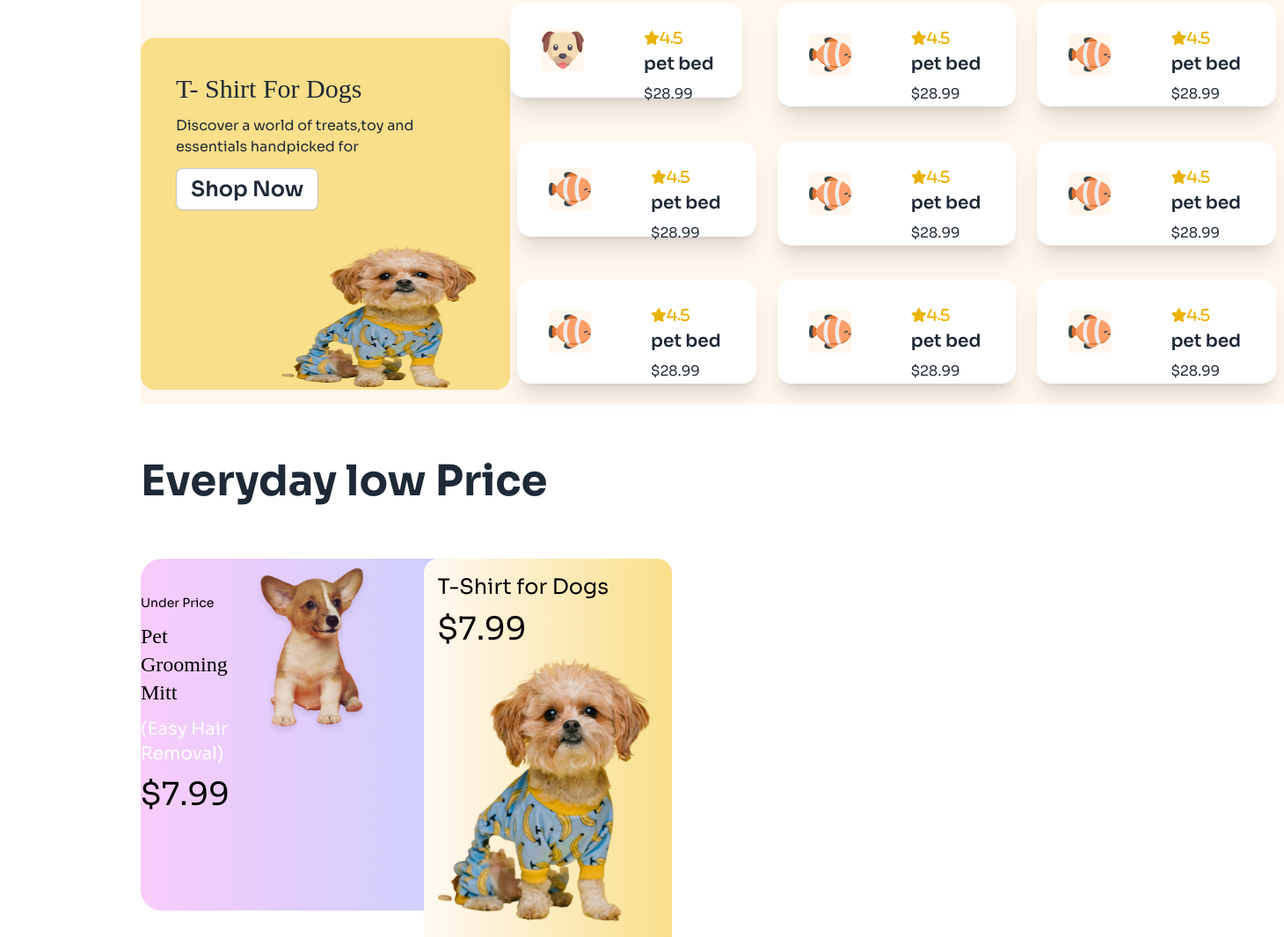
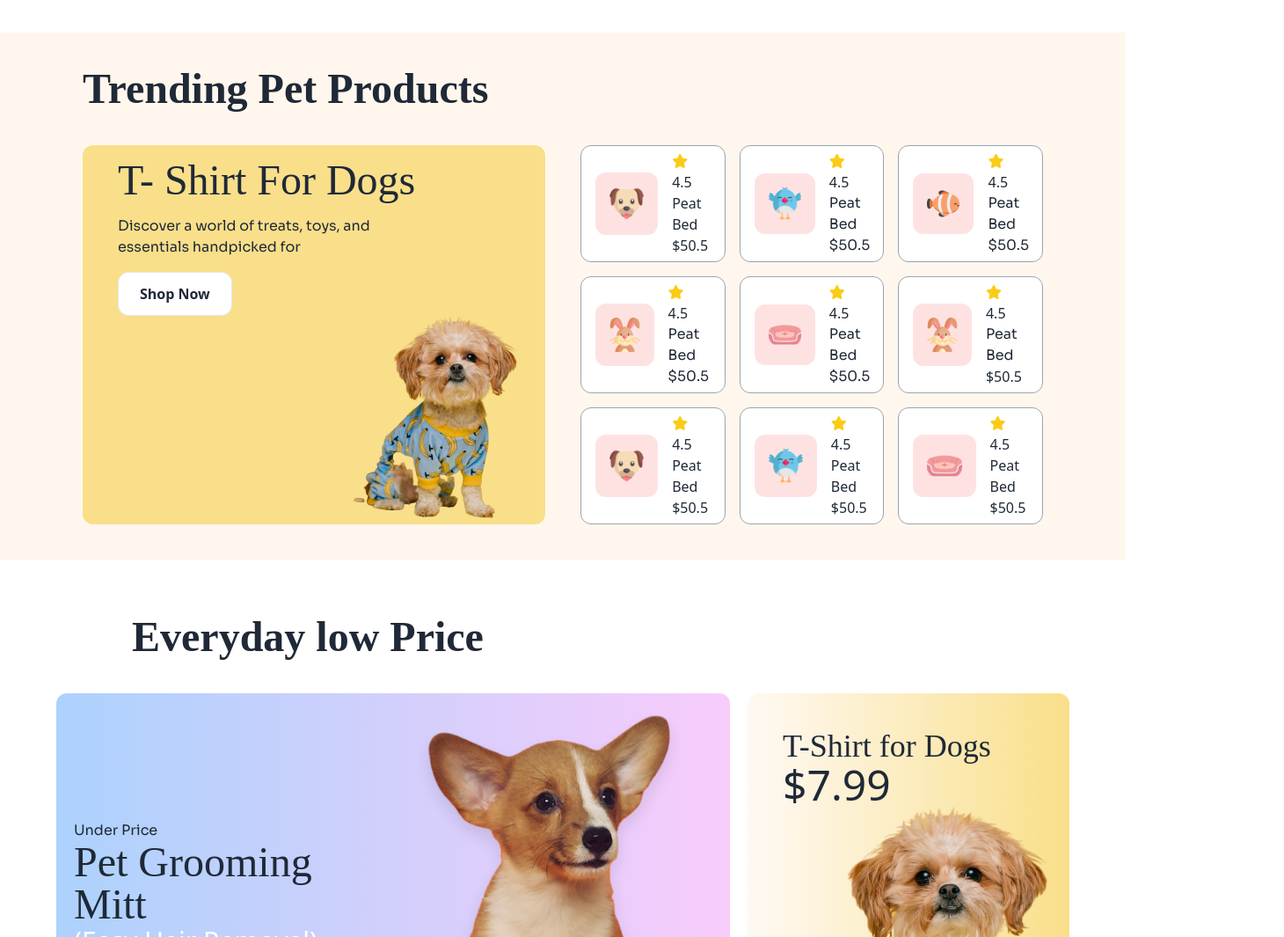
Before and after one commit to afridi45310/assignment-3, a plain HTML site: page index.html in a window 1280 px wide. Shown: the part 1335-2400 px from the top of the page at 88% size, 1460 px wide, since content can reach past the window. Drawn offline with nearby package versions, Linux system fonts and the light colour scheme; a web font is replaced by a local one.

Commit message:
all finished

```diff
--- a/index.html
+++ b/index.html
@@ -4,17 +4,15 @@
     <meta charset="UTF-8">
     <meta name="viewport" content="width=device-width, initial-scale=1.0">
     <title>Document</title>
+    <!-- tailwind link  -->
     <link href="https://cdn.jsdelivr.net/npm/daisyui@4.12.23/dist/full.min.css" rel="stylesheet" type="text/css" />
-
     <script src="https://cdn.tailwindcss.com"></script>
-
+    <!-- tailwind link  -->
+    <!-- font link  -->
     <link rel="preconnect" href="https://fonts.googleapis.com">
     <link rel="preconnect" href="https://fonts.gstatic.com" crossorigin>
     <link href="https://fonts.googleapis.com/css2?family=ADLaM+Display&family=Sora:wght@100..800&display=swap" rel="stylesheet">
 
-    <script src="https://kit.fontawesome.com/9caef2a808.js" crossorigin="anonymous">
-    </script>
-    <script src="https://kit.fontawesome.com/9caef2a808.js" crossorigin="anonymous"></script>
     <style>
       .adlam {
       font-family: "ADLaM Display", serif;
@@ -28,6 +26,13 @@
       font-style: normal;
   }
       </style>
+    <!-- fonts link  -->
+     <!-- icon link  -->
+     <script src="https://kit.fontawesome.com/9caef2a808.js" crossorigin="anonymous">
+    </script>
+    <script src="https://kit.fontawesome.com/9caef2a808.js" crossorigin="anonymous"></script>
+    <!-- icon link  -->
+    <!-- tailwind script  -->
    <script>
     tailwind.config = {
       theme: {
@@ -38,11 +43,13 @@
           },
         },
       },
-    },
+    }
   </script>
+    <!-- tailwind script  -->
+
 </head>
-<body class="sora-font ">
-    <header class="md:ml-40 ml-7 md:mr-40 mx-auto ">
+<body>
+  <header>
     <nav class="bg-[#FFF9F4] py-4">
       <div class="w-11/12 mx-auto">
           <div class="flex justify-between items-center">
@@ -69,8 +76,9 @@
             </div>
       </div>
   </nav>
-
-        <!-- title -->
+  </header>
+  <main>
+    <!-- banner herre -->
     <section class="">
       <div class="max-w-7xl flex flex-col mx-auto w-11/12 overflow-hidden mb-16">
         <div class=" z-20 space-y-4">
@@ -93,13 +101,14 @@
         </div>
       </div>
     </section>
-         <!--  -->
-         <section class="mb-10 ">
-          <div>
+    <!-- banner herre -->
+            <!-- Browse By Categories here -->
+            <section class="mb-10  w-11/12 mx-auto">
+              <div >
                 <h1 class="adlam font-bold md:text-5xl mb-7">Browse By Categories</h1>
               </div>
-        <div class=" gap-8 grid grid-cols-2 lg:grid-cols-6  overflow-x-hidden">
-          <div class="card bg-[#F9DF8A] w-[200px] h-[260px] shadow-xl mb-4">
+            <div class=" grid grid-cols-2 lg:grid-cols-6 gap-6 ">
+              <div class="card bg-[#F9DF8A]    mb-4">
                 <figure class="px-10 pt-10">
                   <div>
                     <img class="p-8  rounded xl: rounded-full  bg-white" src="image/dog-cartoon.png" alt="">
@@ -111,7 +120,7 @@
                   <p>3 items</p>
                 </div>
               </div>
-          <div class="card bg-[#F9DF8A] w-[200px] h-[260px] shadow-xl mb-4">
+              <div class="card bg-[#F9DF8A]    mb-4">
                 <figure class="px-10 pt-10">
                   <div>
                     <img class="p-8  rounded xl: rounded-full  bg-white" src="image/fish-cartoon.png" alt="">
@@ -123,7 +132,7 @@
                   <p>3 items</p>
                 </div>
               </div>
-          <div class="card bg-[#F9DF8A] w-[200px] h-[260px] shadow-xl mb-4">
+              <div class="card bg-[#F9DF8A]    mb-4">
                 <figure class="px-10 pt-10">
                   <div>
                     <img class="p-8  rounded xl: rounded-full  bg-white" src="image/cat-cartoon.png" alt="">
@@ -135,7 +144,7 @@
                   <p>3 items</p>
                 </div>
               </div>
-          <div class="card bg-[#F9DF8A] w-[200px] h-[260px] shadow-xl mb-4">
+              <div class="card bg-[#F9DF8A]    mb-4">
                 <figure class="px-10 pt-10">
                   <div>
                     <img class="p-8  rounded xl: rounded-full  bg-white" src="image/bird-cartoon.png" alt="">
@@ -147,7 +156,7 @@
                   <p>3 items</p>
                 </div>
               </div>
-          <div class="card bg-[#F9DF8A] w-[200px] h-[260px] shadow-xl mb-4">
+              <div class="card bg-[#F9DF8A]    mb-4">
                 <figure class="px-10 pt-10">
                   <div>
                     <img class="p-8  rounded xl: rounded-full  bg-white" src="image/mouse-cartoon.png ">
@@ -159,7 +168,7 @@
                   <p>3 items</p>
                 </div>
               </div>
-          <div class="card bg-[#F9DF8A] w-[200px] h-[260px] shadow-xl mb-4">
+              <div class="card bg-[#F9DF8A]    mb-4">
                 <figure class="px-10 pt-10">
                   <div>
                     <img class="p-8  rounded xl: rounded-full  bg-white" src="image/rabbit-cartoon.png" alt="">
@@ -173,181 +182,189 @@
               </div>
             </div>
              </section>
-         <!-- 4th -->
-
-         <section class="bg-orange-50 w-[1300px] mb-16 gap-6 ">
-          <div class="mb-10 p-6 space-y-2">
-            <h1 class="adlam md:text-5xl font-bold">Trending Pet Products</h1>
+            <!-- Browse By Categories top -->
+             <!-- tranding pet product here strat  -->
+             <section class="bg-orange-50 mb-16 p-10">
+               <h1 class="adlam lg:text-5xl font-bold w-[91%] mx-auto mb-10">Trending Pet Products</h1>
+               <div class="w-[91%] grid grid-cols-2 mx-auto gap-10">
+                  <div class="bg-[#F9DF8A] rounded-xl">
+                    <div>
+                      <div class="space-y-4 pl-10 rounded-xl">
+                        <h2 class="adlam text-5xl pt-4">T- Shirt For Dogs</h2>
+                        <p class="sora-font">Discover a world of treats, toys, and <br> essentials handpicked for </p>
+                        <button class="border bg-white px-6 py-3 rounded-xl sora font-bold">
+                          Shop Now
+                        </button>
                       </div>
-          <div class="lg:flex">
-          <div class="card flex bg-[#F9DF8A] w-[420px] h-[400px] mb-4 mb-10 my-10">
-            <div class="relative p-10 space-y-3 flex-1">
-              <h2 class="adlam md:text-3xl">T- Shirt For Dogs</h2>
-              <p class="sora-font">Discover a world of treats,toy and essentials handpicked for</p>
-
-              <button class=" text-2xl btn btn-active bg-white">Shop Now</button>
-            </div>
-            <div class="  md:ml-40 ml-9 mt-25- justify-end  ">
-              <img class=" w-[230px] h-[170px] " src="image/cute-pet-mid.png ">
-            </div>
-          </div>
-          <!--  -->
-        <div class="gap-4 space-x-2 grid grid-row-3 lg:grid-cols-3 md:grid-row-2">
-          <div class="card card-side bg-white shadow-xl h-[108px]  mr-4">
-            <figure class="p-9">
-             <img class="bg-orange-50 rounded xl" src="image/dog-cartoon.png" alt="">
-            </figure>
-            <div class="card-body">
-              <i class="fa-solid fa-star text-yellow-500">4.5</i>
-              <h2 class="card-title">pet bed</h2>
-              $28.99
-            </div>
-          </div>
-          <div class="card card-side bg-white shadow-xl h-[118px]  ">
-            <figure class="p-9">
-             <img class="bg-orange-50 rounded xl" src="image/fish-cartoon.png" alt="">
-            </figure>
-            <div class="card-body">
-              <i class="fa-solid fa-star text-yellow-500">4.5</i>
-              <h2 class="card-title">pet bed</h2>
-              $28.99
-            </div>
-          </div>
-          <div class="card card-side bg-white shadow-xl h-[118px] ">
-            <figure class="p-9">
-             <img class="bg-orange-50 rounded xl" src="image/fish-cartoon.png" alt="">
-            </figure>
-            <div class="card-body">
-              <i class="fa-solid fa-star text-yellow-500">4.5</i>
-              <h2 class="card-title">pet bed</h2>
-              $28.99
-            </div>
-          </div>
-          <div class="card card-side bg-white shadow-xl h-[108px]  ">
-            <figure class="p-9">
-             <img class="bg-orange-50 rounded xl" src="image/fish-cartoon.png" alt="">
-            </figure>
-            <div class="card-body">
-              <i class="fa-solid fa-star text-yellow-500">4.5</i>
-              <h2 class="card-title">pet bed</h2>
-              $28.99
-            </div>
-          </div>
-          <div class="card card-side bg-white shadow-xl h-[118px]  ">
-            <figure class="p-9">
-             <img class="bg-orange-50 rounded xl" src="image/fish-cartoon.png" alt="">
-            </figure>
-            <div class="card-body">
-              <i class="fa-solid fa-star text-yellow-500">4.5</i>
-              <h2 class="card-title">pet bed</h2>
-              $28.99
-            </div>
-          </div>
-          <div class="card card-side bg-white shadow-xl h-[118px]  ">
-            <figure class="p-9">
-             <img class="bg-orange-50 rounded xl" src="image/fish-cartoon.png" alt="">
-            </figure>
-            <div class="card-body">
-              <i class="fa-solid fa-star text-yellow-500">4.5</i>
-              <h2 class="card-title">pet bed</h2>
-              $28.99
-            </div>
-          </div>
-          <div class="card card-side bg-white shadow-xl h-[118px]  ">
-            <figure class="p-9">
-             <img class="bg-orange-50 rounded xl" src="image/fish-cartoon.png" alt="">
-            </figure>
-            <div class="card-body">
-              <i class="fa-solid fa-star text-yellow-500">4.5</i>
-              <h2 class="card-title">pet bed</h2>
-              $28.99
-            </div>
-          </div>
-          <div class="card card-side bg-white shadow-xl h-[118px]  ">
-            <figure class="p-9">
-             <img class="bg-orange-50 rounded xl" src="image/fish-cartoon.png" alt="">
-            </figure>
-            <div class="card-body">
-              <i class="fa-solid fa-star text-yellow-500">4.5</i>
-              <h2 class="card-title">pet bed</h2>
-              $28.99
-            </div>
-          </div>
-          <div class="card card-side bg-white shadow-xl h-[118px]  ">
-            <figure class="p-9">
-             <img class="bg-orange-50 rounded xl" src="image/fish-cartoon.png" alt="">
-            </figure>
-            <div class="card-body">
-              <i class="fa-solid fa-star text-yellow-500">4.5</i>
-              <h2 class="card-title">pet bed</h2>
-              $28.99
+                      <div class="-mt-20 grid place-content-end">
+                        <img src="image/cute-pet-small.png" alt="">
                       </div>
                     </div>
                   </div>
-         </section>
-         <!-- card -->
-    <section class="gap-6 w-12/12 mx-auto max-w-8x mb-16 grid md:grid col-1 lg:grid-cols-2 mt-15 mb-32">
-       <div class="mb-10">
-        <h1 class="text-5xl font-bold">Everyday low Price</h1>
+                  <div class=" grid lg:grid-cols-3 gap-4">
+                    <div class="bg-white flex gap-4 border pl-4 items-center border-gray-400 rounded-xl">
+                      <div>
+                        <img class="bg-red-100 p-4 rounded-xl" src="image/dog-cartoon.png" alt="">
+                      </div>
+                      <div>
+                        <i class="fa-solid fa-star text-yellow-400"></i>
+                        <p>4.5</p>
+                        <h4>Peat Bed</h4>
+                        <h5>$50.5</h5>
+                      </div>
+                    </div>
+                    <div class="bg-white flex gap-4 border pl-4 items-center border-gray-400 rounded-xl">
+                      <div>
+                        <img class="bg-red-100 p-4 rounded-xl" src="image/bird-cartoon.png" alt="">
+
+                      </div>
+                      <div>
+                        <i class="fa-solid fa-star text-yellow-400"></i>
+                        <p>4.5</p>
+                        <h4 class="sora-font">Peat Bed</h4>
+                        <h5 class="sora-font">$50.5</h5>
+                      </div>
+                    </div>
+                    <div class="bg-white flex gap-4 border pl-4 items-center border-gray-400 rounded-xl">
+                      <div>
+                        <img class="bg-red-100 p-4 rounded-xl" src="image/fish-cartoon.png" alt="">
+                      </div>
+                      <!-- class="bg-red-100 p-4 rounded-xl"  aita copy kora sobgulu ta past koran -->
+                      <div>
+                        <i class="fa-solid fa-star text-yellow-400"></i>
+                        <p>4.5</p>
+                        <h4 class="sora-font">Peat Bed</h4>
+                        <h5 class="sora-font">$50.5</h5>
+                      </div>
+                    </div>
+                    <div class="bg-white flex gap-4 border pl-4 items-center border-gray-400 rounded-xl">
+                      <div>
+                        <img class="bg-red-100 p-4 rounded-xl" src="image/rabbit-cartoon.png" alt="">
+                      </div>
+                      <div>
+                        <i class="fa-solid fa-star text-yellow-400"></i>
+                        <p>4.5</p>
+                        <h4 class="sora-font">Peat Bed</h4>
+                        <h5 class="sora-font">$50.5</h5>
+                      </div>
+                    </div>
+                    <div class="bg-white flex  items-center pl-4 gap-4 border border-gray-400 rounded-xl">
+                      <div>
+                        <img class="bg-red-100 p-4 rounded-xl" src="image/pet-couch.png" alt="">
+                      </div>
+                      <div>
+                        <i class="fa-solid fa-star text-yellow-400"></i>
+                        <p>4.5</p>
+                        <h4 class="sora-font">Peat Bed</h4>
+                        <h5 class="sora-font">$50.5</h5>
+                      </div>
+                    </div>
+                    <div class="bg-white flex  items-center pl-4 gap-4 border border-gray-400 rounded-xl">
+                      <div>
+                        <img class="bg-red-100 p-4 rounded-xl" src="image/rabbit-cartoon.png" alt="">
+                      </div>
+                      <div>
+                        <i class="fa-solid fa-star text-yellow-400"></i>
+                        <p>4.5</p>
+                        <h4 class="sora-font">Peat Bed</h4>
+                        <h5 class="">$50.5</h5>
+                      </div>
+                    </div>
+                    <div class="bg-white flex  items-center pl-4 gap-4 border border-gray-400 rounded-xl">
+                      <div>
+                        <img class="bg-red-100 p-4 rounded-xl" src="image/dog-cartoon.png" alt="">
+                      </div>
+                      <div>
+                        <i class="fa-solid fa-star text-yellow-400"></i>
+                        <p>4.5</p>
+                        <h4>Peat Bed</h4>
+                        <h5>$50.5</h5>
+                      </div>
+                    </div>
+                    <div class="bg-white flex  items-center pl-4 gap-4 border border-gray-400 rounded-xl">
+                      <div>
+                        <img class="bg-red-100 p-4 rounded-xl" src="image/bird-cartoon.png" alt="">
+                      </div>
+                      <div>
+                        <i class="fa-solid fa-star text-yellow-400"></i>
+                        <p>4.5</p>
+                        <h4>Peat Bed</h4>
+                        <h5>$50.5</h5>
+                      </div>
+                    </div>
+                    <div class="bg-white flex  items-center pl-4 gap-4 border border-gray-400 rounded-xl">
+                      <div>
+                        <img class="bg-red-100 p-4 rounded-xl" src="image/pet-couch.png" alt="">
+                      </div>
+                      <div>
+                        <i class="fa-solid fa-star text-yellow-400"></i>
+                        <p>4.5</p>
+                        <h4>Peat Bed</h4>
+                        <h5>$50.5</h5>
+                      </div>
                     </div>
 
-        <div class="flex relative w-[604px] h-[400px] rounded-3xl bg-gradient-to-l to-[#F8CCFB] from-[#ACD2FD] ">
-          <div class="  space-y-3 my-10 mb-10">
-          <p class="text-sm text-black hidden lg:block ">Under Price</p>
-          <h3 class="text-2xl text-black adlam">Pet Grooming Mitt</h3>
-          <p class="text-white text-xl hidden lg:block">(Easy Hair Removal)</p>
-          <h4 class="text-4xl text-black">$7.99</h4>
                   </div>
-          <div class=" pr-10">
-          <img class="  w-[300px]" src="image/cute-dog-mid.png" alt="">
-        </div>
-
-        <div class="w-[500px] h-[500px] rounded-2xl bg-gradient-to-l to-[#FFF9F4] from-[#F9DF8A]">
-          <div class=" w-full h-1/3 p-4 bg-right-bottom  bg-contain space-y-3">
-
-           <h3 class="text-2xl text-black">T-Shirt for Dogs</h3>
-           <h4 class="text-4xl text-black">$7.99</h4>
-           <img src="image/cute-pet-mid.png" alt="">
                 </div>
 
              </section>
-    </header>
-  <!-- now place you items center and style it  -->
-  <!-- aor dorker hoila boilan bye -->
-      <!-- footer -->
-    <footer class="bg-green-300 h-[550px] relative p-2 mt-[500px]">
-      <div class="absolute bg-red-300  top-1 left-1/2 transform -translate-x-1/2 -translate-y-1/2 lg:p-10 p-3 rounded-lg w-[90%] max-w-7xl lg:flex items-center justify-center gap-7 w-[100%]">
+             <!-- tranding pet product here end -->
+             <!-- everyday low Price -->
+              <h2 class="text-5xl mb-10 ml-[150px] font-bold adlam pr-10">Everyday low Price</h2>
+              <section class="w-[90%] mx-auto ">
+             <div class=" flex justify-around gap-5 w-11/11 mx-auto ">
+              <div class="w-3/3 bg-gradient-to-l from-[#F8CCFB] to-[#ACD2FD] rounded-xl">
+                <div class="flex items-center justify-around pl-5">
+                  <div>
+                    <h3 class="sora-font">Under Price</h3>
+                      <p class="adlam text-5xl ">Pet Grooming Mitt</p>
+                     <p class="text-white text-3xl">(Easy Hair Removal)</p>
+                       <h3 class="text-5xl">$7.99</h3>
+                  </div>
+              <div>
+                <img src="image/cute-dog-mid.png" alt="">
+              </div>
+            </div>
+             </div>
+             <div class="w-1/3 bg-gradient-to-l to-[#FFF9F4] from-[#F9DF8A] rounded-xl  pl-10 pt-10">
+              <h3 class="adlam text-4xl ">T-Shirt for Dogs </h3>
+                   <h3 class="text-5xl">$7.99</h3>
+              <img src="image/cute-pet-mid.png" alt="">
+              </div>
+             </div>
+            </section>
+            <!-- everyday low Price end  -->
+  </main>
+
+  <footer class="bg-[#ffdb268e] h-[550px] relative p-2 mt-[500px]">
+    <div class="absolute bg-orange-50 top-1 left-1/2 transform -translate-x-1/2 -translate-y-1/2 lg:p-10 p-3 rounded-lg w-[90%] max-w-7xl lg:flex items-center justify-center gap-7 ">
       <div>
         <img src="image/cute-pet-mid.png">
       </div>
       <div class="lg:w-2/3 space-y-4 text-center lg:text-left">
-          <h2 class="lg:text-3xl text-2xl">Get Aawsome News!</h2>
+        <h2 class="lg:text-3xl text-2xl">Get Awesome News!</h2>
       <p class="lg:text-base text-sm">Exclusive training tips, tricks, product deals and more.</p>
       <input type="email" placeholder="Enter email..." class="outline-none sora rounded p-2 lg:w-2/3 w-11/12"><br>
       <button class="bg-[#FFDC26] text-black px-4 py-2 rounded-xl sora ">Subscribe</button>
       </div>
     </div>
-    <!-- style sas ?????? vs code ai likhan -->
-     <!-- kon gula footer ami kori -->
-      <!-- ey jaigay diya img loge bosay kemne flex kora continew-->
-       <!-- agula to aktu dan pase jabe padding left d apni koren taile chslu hobe continew-->
-        <!-- section ta koi -->
     <div class="pt-[300px] grid grid-cols-3 gap-5 items-center">
       <div>
         <div class="flex pl-12">
-            <img src="image/pawprint 1.png" alt="">
+          <img src="image/logo-footer.png" alt="">
           <h1>Browse <span class="text-yellow-500">4</span>Pets</h1>
         </div>
           <p class="pl-12">Discover a world of treats, toys,<br> and essentials handpicked for your <br> furry friends</p>
 
       </div>
       <div class="">
-          <ul class="space-y-2 pl-12">
+        <ul class="space-y-2 ">
           <li><a href="">Find a pet</a></li>
           <li><a href="">Breeds</a></li>
           <li><a href="">Contact us</a></li>
-
         </ul>
+      </div>
+      <div>
 
         <div class="">
           <h3>Follow Us</h3>
```
Also changed, not shown: asdfindex.html (deleted, +0 -17 lines), tailwind.config.js (added), 1 other file. Lines whose indentation alone changed are shown as unchanged.
